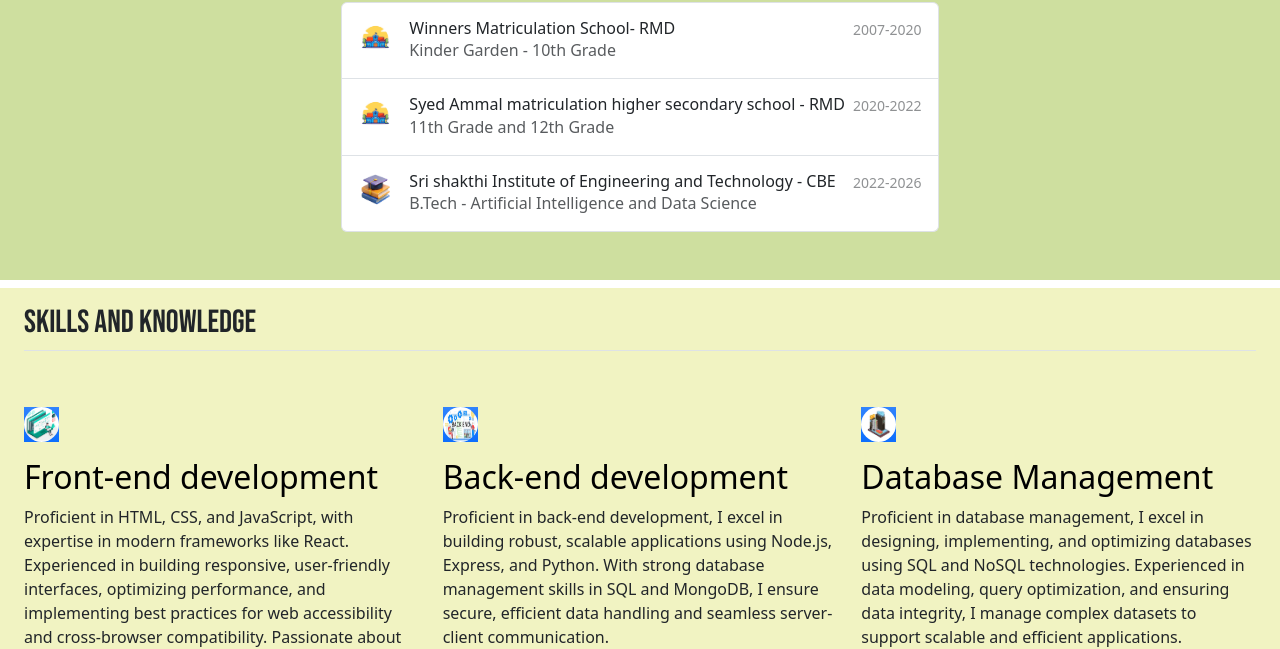
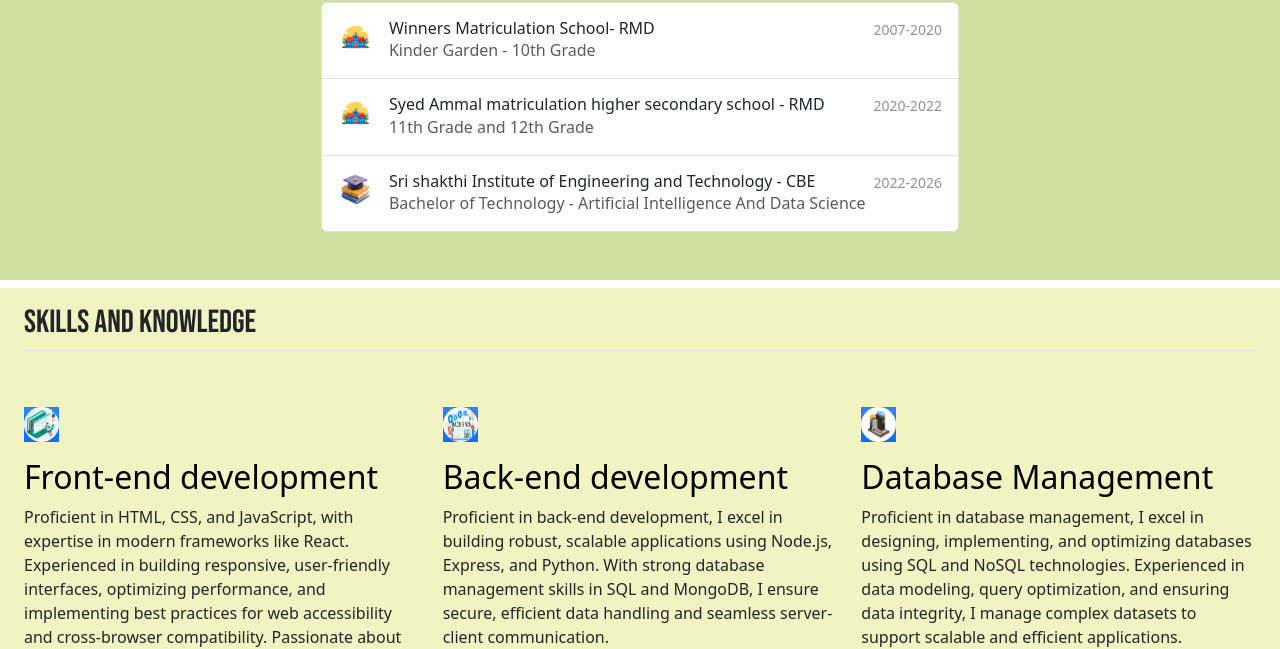
Before and after one commit to Noor-Afik-Jalaludeen-A/bootstrap-portfolio, a plain HTML site: page index.html in a window 1280 px wide. Shown: the part 765-1414 px from the top of the page. Drawn offline with nearby package versions, Linux system fonts and the light colour scheme; a web font is replaced by a local one.

Commit message:
Update index.html

```diff
--- a/index.html
+++ b/index.html
@@ -86,7 +86,7 @@
             <div class="d-flex gap-2 w-100 justify-content-between">
               <div>
                 <h6 class="mb-0">Sri shakthi Institute of Engineering and Technology - CBE</h6>
-                <p class="mb-0 opacity-75">B.Tech - Artificial Intelligence and Data Science</p>
+                <p class="mb-0 opacity-75">Bachelor of Technology - Artificial Intelligence And Data Science</p>
               </div>
               <small class="opacity-50 text-nowrap">2022-2026</small>
             </div>
```
